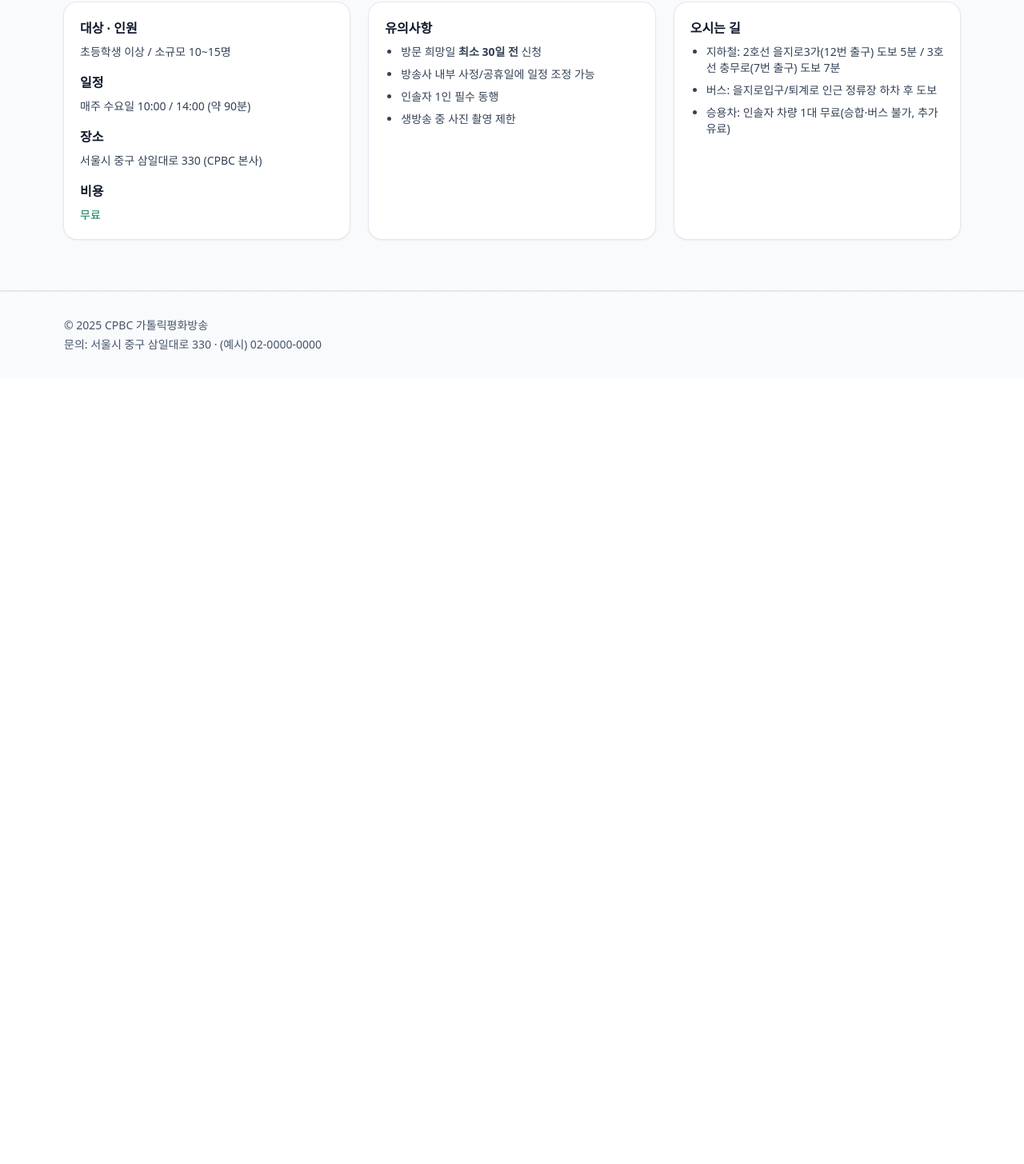
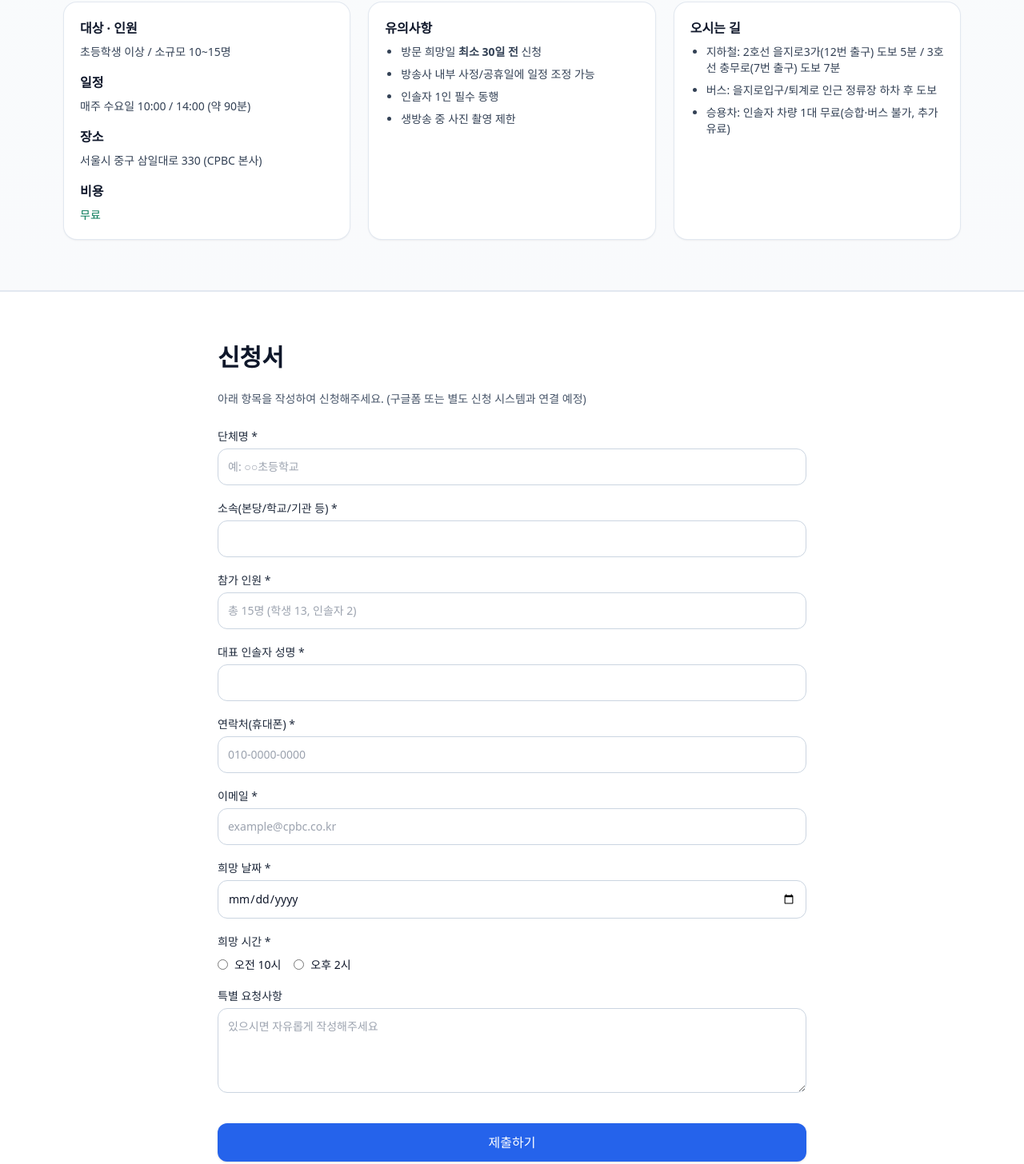
Before and after one commit to twowhy-prog/CPBC-Faith-Media-Tour, a plain HTML site: page index.html in a window 1280 px wide. Shown: the part 1411-2867 px from the top of the page at 80% size. Before the commit the page ends 1884 px from the top, so only its background shows below. Drawn offline with nearby package versions, Linux system fonts and the light colour scheme.

Commit message:
Update index.html

```diff
--- a/index.html
+++ b/index.html
@@ -139,6 +139,62 @@
     </div>
   </section>
 
+    <!-- APPLY FORM -->
+  <section id="apply" class="border-t border-slate-200 bg-white">
+    <div class="mx-auto max-w-3xl px-4 py-12 md:py-16">
+      <h2 class="text-2xl font-bold md:text-3xl mb-6">신청서</h2>
+      <p class="mb-6 text-sm text-slate-600">아래 항목을 작성하여 신청해주세요. (구글폼 또는 별도 신청 시스템과 연결 예정)</p>
+      <form class="grid gap-4">
+        <label class="block">
+          <span class="text-sm font-medium text-slate-800">단체명 *</span>
+          <input class="mt-1 w-full rounded-xl border border-slate-300 p-3 text-sm" placeholder="예: ○○초등학교" required>
+        </label>
+        <label class="block">
+          <span class="text-sm font-medium text-slate-800">소속(본당/학교/기관 등) *</span>
+          <input class="mt-1 w-full rounded-xl border border-slate-300 p-3 text-sm" required>
+        </label>
+        <label class="block">
+          <span class="text-sm font-medium text-slate-800">참가 인원 *</span>
+          <input class="mt-1 w-full rounded-xl border border-slate-300 p-3 text-sm" placeholder="총 15명 (학생 13, 인솔자 2)" required>
+        </label>
+        <label class="block">
+          <span class="text-sm font-medium text-slate-800">대표 인솔자 성명 *</span>
+          <input class="mt-1 w-full rounded-xl border border-slate-300 p-3 text-sm" required>
+        </label>
+        <label class="block">
+          <span class="text-sm font-medium text-slate-800">연락처(휴대폰) *</span>
+          <input class="mt-1 w-full rounded-xl border border-slate-300 p-3 text-sm" placeholder="010-0000-0000" required>
+        </label>
+        <label class="block">
+          <span class="text-sm font-medium text-slate-800">이메일 *</span>
+          <input type="email" class="mt-1 w-full rounded-xl border border-slate-300 p-3 text-sm" placeholder="example@cpbc.co.kr" required>
+        </label>
+        <label class="block">
+          <span class="text-sm font-medium text-slate-800">희망 날짜 *</span>
+          <input type="date" class="mt-1 w-full rounded-xl border border-slate-300 p-3 text-sm" required>
+        </label>
+        <div>
+          <span class="text-sm font-medium text-slate-800">희망 시간 *</span>
+          <div class="mt-2 flex gap-4">
+            <label class="flex items-center gap-2 text-sm">
+              <input type="radio" name="time" value="10:00" required>
+              오전 10시
+            </label>
+            <label class="flex items-center gap-2 text-sm">
+              <input type="radio" name="time" value="14:00">
+              오후 2시
+            </label>
+          </div>
+        </div>
+        <label class="block">
+          <span class="text-sm font-medium text-slate-800">특별 요청사항</span>
+          <textarea class="mt-1 w-full rounded-xl border border-slate-300 p-3 text-sm" rows="4" placeholder="있으시면 자유롭게 작성해주세요"></textarea>
+        </label>
+        <button type="submit" class="mt-4 rounded-xl bg-blue-600 px-5 py-3 text-white shadow hover:bg-blue-700">제출하기</button>
+      </form>
+    </div>
+  </section>
+
   <!-- FOOTER -->
   <footer class="border-t border-slate-200">
     <div class="mx-auto max-w-6xl px-4 py-8 text-sm text-slate-600">
```
